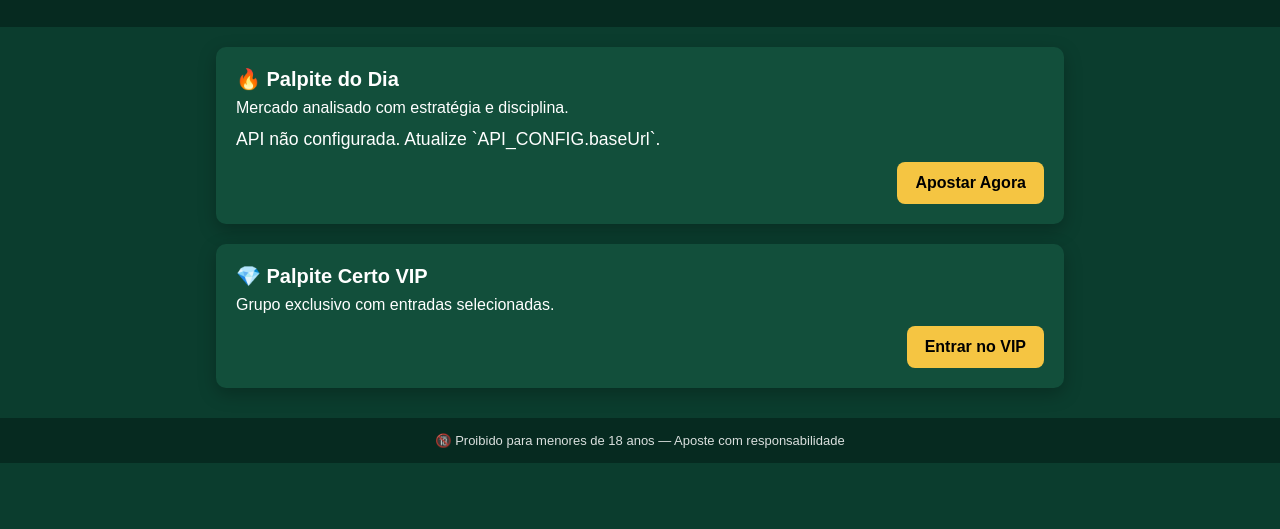
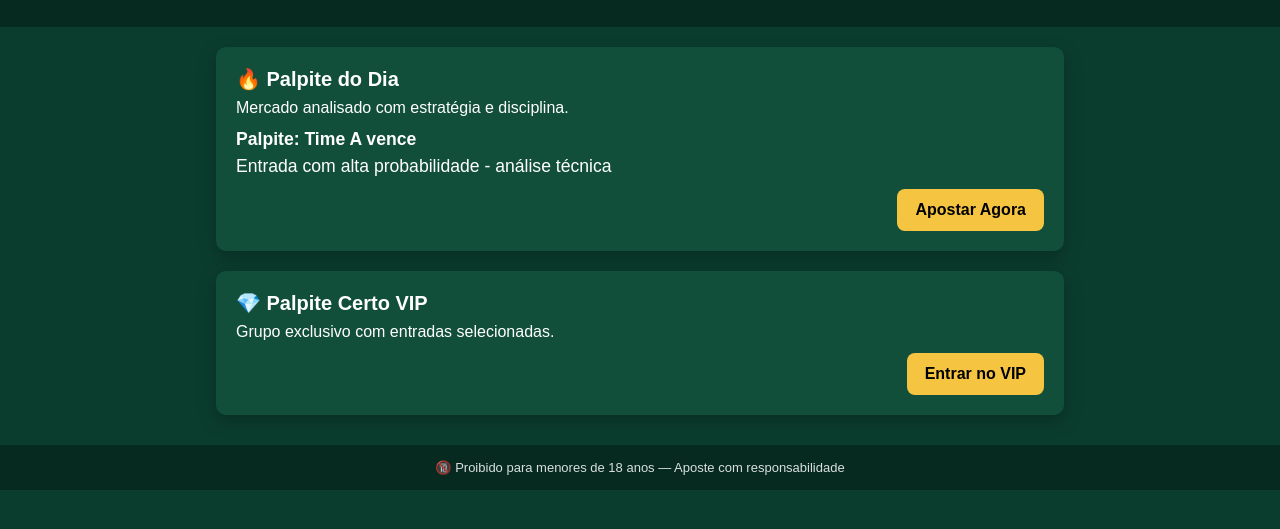
Before and after one commit to Milion811/palpite-certo, a plain HTML site: page index.html in a window 1280 px wide. Shown: the part 105-634 px from the top of the page. Drawn offline with Linux system fonts and the light colour scheme.

Commit message:
Ativar API estática: apontar API para GitHub Pages e adicionar palpite.json

```diff
--- a/index.html
+++ b/index.html
@@ -86,25 +86,30 @@
   </footer>
   <script>
     const API_CONFIG = {
-      baseUrl: 'https://COLE_SUA_API_AQUI',
+      // API pública usada pelo site (GitHub Pages serve JSON estático)
+      baseUrl: 'https://milion811.github.io/palpite-certo',
       token: ''
     };
 
     async function fetchPalpite() {
       const el = document.getElementById('palpite');
-      if (!API_CONFIG.baseUrl || API_CONFIG.baseUrl.includes('COLE_SUA')) {
+      if (!API_CONFIG.baseUrl) {
         el.textContent = 'API não configurada. Atualize `API_CONFIG.baseUrl`.';
         return;
       }
       try {
-        const endpoint = API_CONFIG.baseUrl.replace(/\/$/, '') + '/palpite';
+        const base = (API_CONFIG.baseUrl || '').replace(/\/$/, '');
+        // Usamos um JSON estático publicado junto com o site
+        const endpoint = base + '/palpite.json';
         const res = await fetch(endpoint, {
           headers: API_CONFIG.token ? { 'Authorization': 'Bearer ' + API_CONFIG.token } : {}
         });
         if (!res.ok) throw new Error('HTTP ' + res.status);
-        const data = await res.json();
-        const title = data.title || data.palpite || JSON.stringify(data);
-        const desc = data.description || data.detail || '';
+        let data = await res.json();
+        if (Array.isArray(data)) data = data[0];
+        if (!data) return el.textContent = 'Nenhum palpite disponível.';
+        const title = data.title || data.texto || data.palpite || ('Palpite #' + (data.id || '0'));
+        const desc = data.description || data.detail || (data.usuario ? 'por ' + data.usuario : '');
         el.innerHTML = `<strong>${title}</strong>${desc ? '<p style="margin:6px 0 0 0">' + desc + '</p>' : ''}`;
       } catch (err) {
         el.textContent = 'Erro ao carregar palpite: ' + err.message;
--- /dev/null
+++ b/palpite.json
@@ -0,0 +1,6 @@
+{
+  "id": 1,
+  "title": "Palpite: Time A vence",
+  "description": "Entrada com alta probabilidade - análise técnica",
+  "usuario": "Admin"
+}
```
